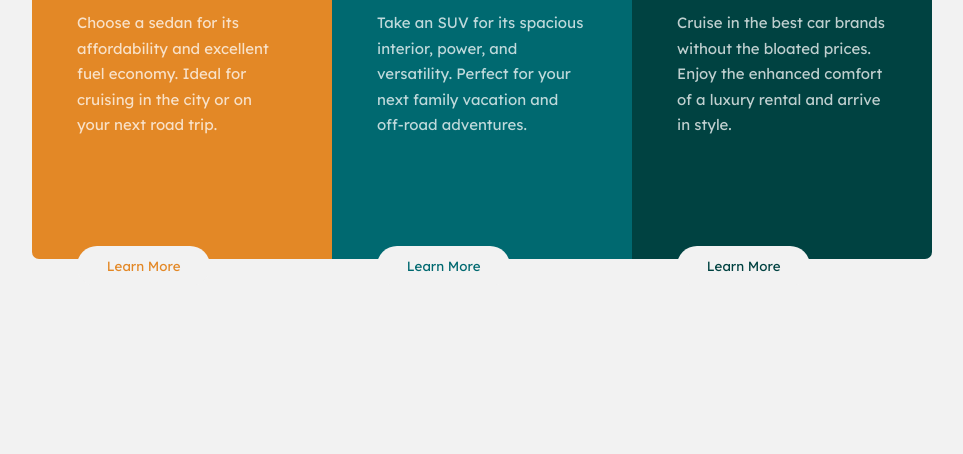
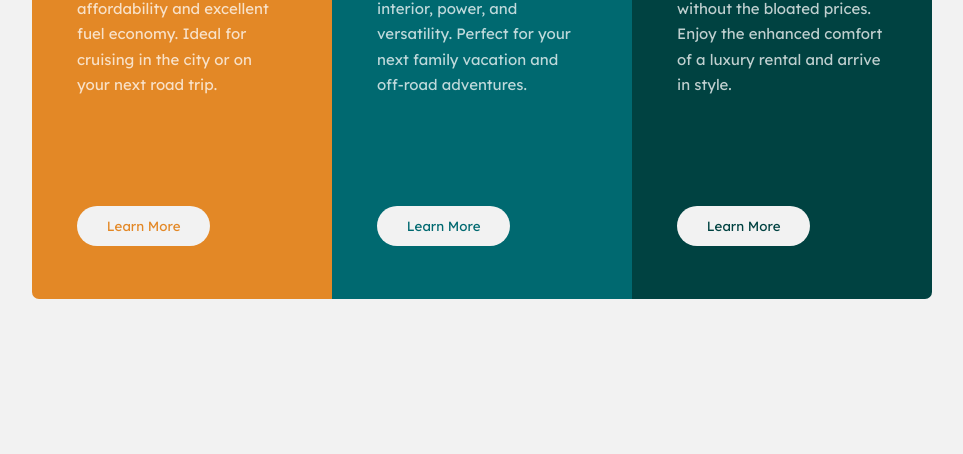
Before and after one commit to mara-garcia/3-column-preview-card, a plain HTML site: page index.html in a window 1280 px wide. Shown: the part 376-830 px from the top of the page, without its empty margins (158-1121 px from the left). Drawn offline with Linux system fonts and the light colour scheme; files that its build step writes are made by us from their sources.

Commit message:
Update style.css

```diff
--- a/style.css
+++ b/style.css
@@ -50,11 +50,11 @@ p {
         flex-direction: row;
         justify-content: center;
         align-items: center;
-        height: 100vh;
+        min-height: 100vh;
     }
 
     .section {
-        height: 55vh;
+        height: 520px;
         margin: 0;
         padding: 3em;
     }
```
